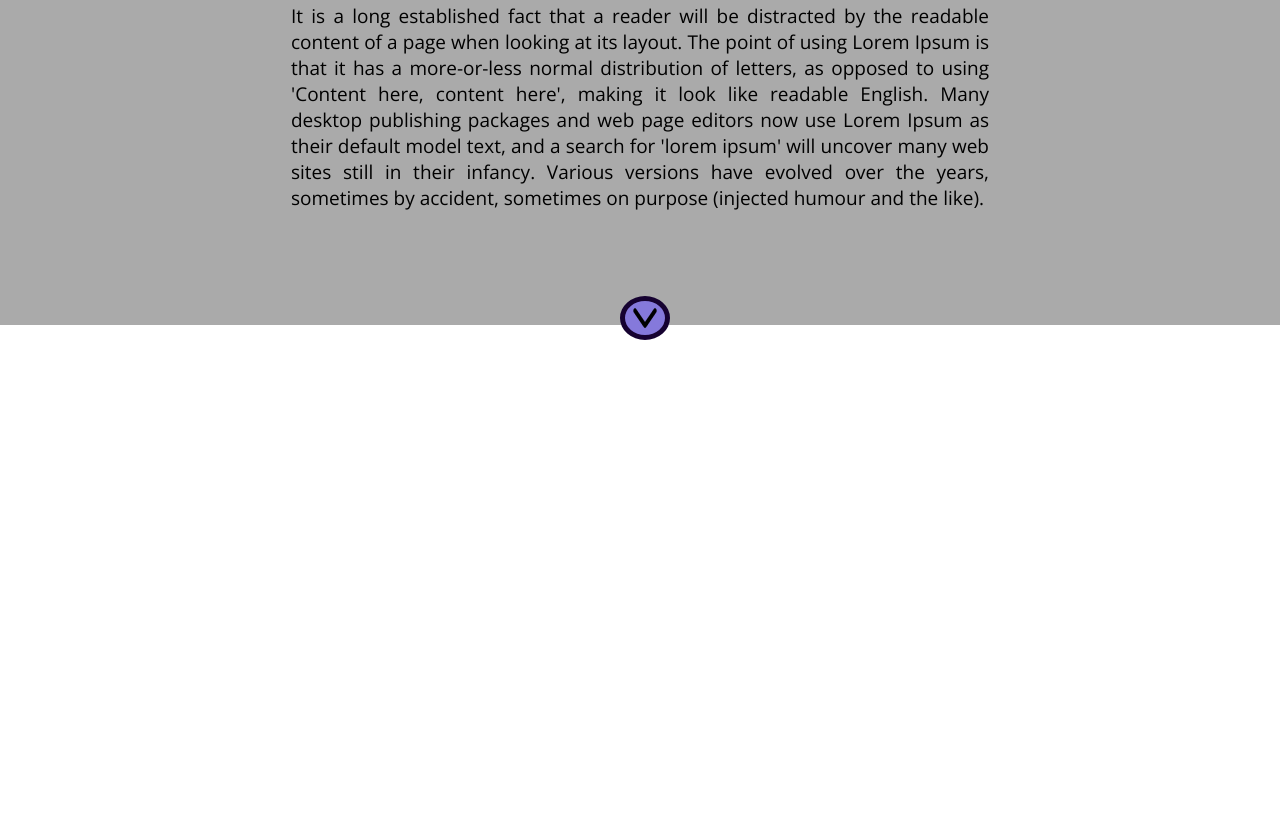
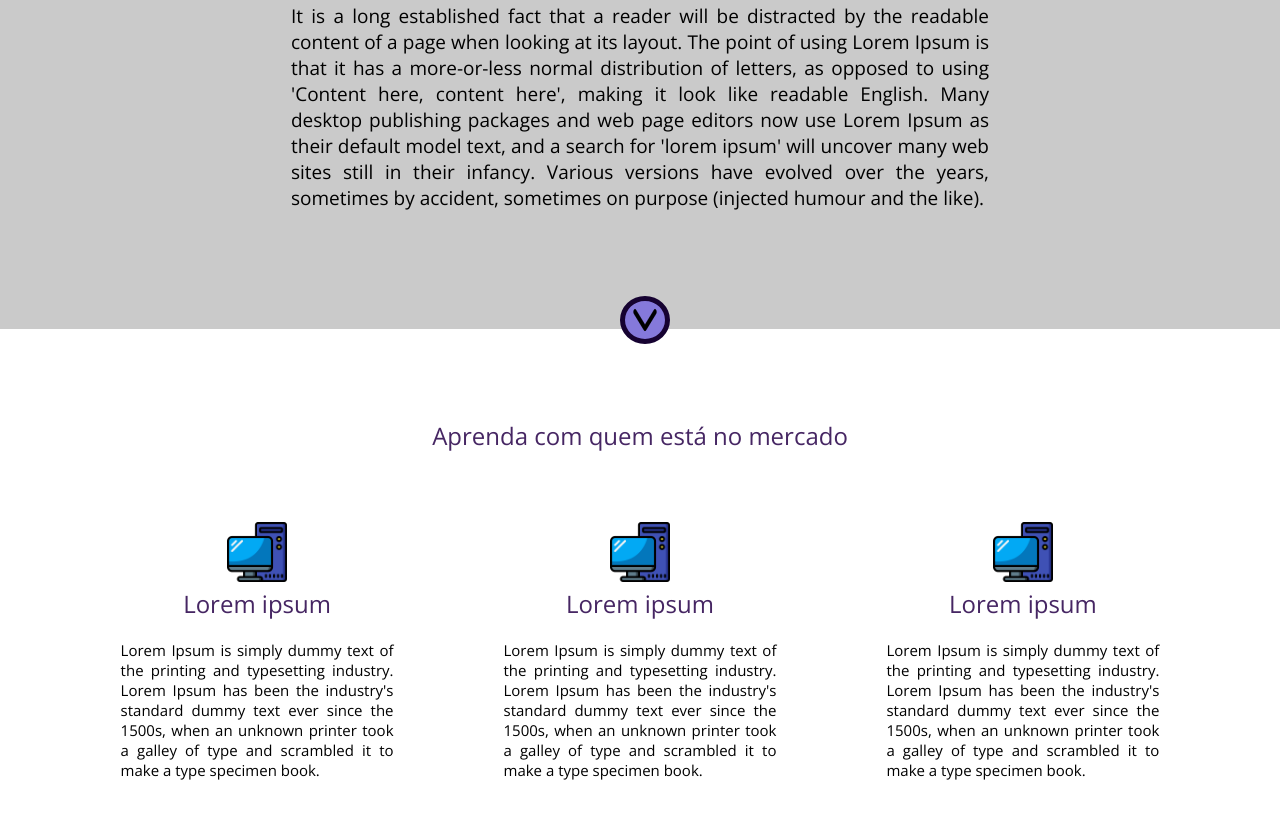
Before and after one commit to Spiguerfild/projeto_1_danki, a plain HTML site: page index.html in a window 1280 px wide. Shown: the part 746-1576 px from the top of the page. Before the commit the page ends 1086 px from the top, so only its background shows below. Drawn offline with nearby package versions, Linux system fonts and the light colour scheme.

Commit message:
meio do site

```diff
--- a/css/style.css
+++ b/css/style.css
@@ -20,7 +20,7 @@ body {
 
 .center {
     width: 1200px;
-
+padding: 0 2%;
     margin: 0 auto;
 
 }
@@ -30,6 +30,7 @@ body {
 }
 
 .header {
+    min-width: 1200px;
     width: 100%;
     height: 60px;
     background-color: #160231;
@@ -47,7 +48,7 @@ body {
     background-image: url(../img/backgroundcp.jpg);
     background-size: cover;
     background-position: center;
-
+    min-width: 1200px;
 }
 
 .container-banner>.center {
@@ -119,11 +120,11 @@ transition: 0.4s;
 }
 .container-list{
     text-align: left;
-    margin-top: 70px;
+    margin-top: 100px;
     float: left;
-    width: 619px;
+    width: 589px;
     height: 270px;
-    background-color: rgba(36, 39, 78, 0.7);
+    background-color: rgba(36, 39, 78, 0.8);
     padding: 30px 5px 5px 10px;
 }
 .container-list ul{
@@ -132,11 +133,13 @@ transition: 0.4s;
 .container-list ul li{
     color: aliceblue;
 margin-top: 25px;
+font-weight: 700;
 }
 .container-2{
     padding: 70px 0;
-    background-color: #aaaaaa;
+    background-color: #cacaca;
     text-align: center;
+    min-width: 1200px;
 }
 .container-2 h2{
     font-weight: 900;
@@ -156,7 +159,7 @@ margin-top: 25px;
     left: 50%;
     margin-left: -20px;
 width: 50px;
-height: 44px;
+height: 48px;
 background-image: url(../img/Arrow-down.svg.png);
 background-size: 100% 100%;
 border: 5px solid #160231;
@@ -164,3 +167,30 @@ border-radius: 50%;
 background-color: #8579DB;
 
 }
+.section-1{
+    padding: 90px 0;
+    min-width: 1200px;
+}
+.section-1 h2{
+    text-align: center;
+    color: #462663;
+    font-weight: normal;
+}
+.container-section{
+    margin-top: 40px;
+    text-align: center;
+}
+
+.container-single{
+   float: left;
+   width: 33.333%;
+padding: 30px;
+}
+.container-single p{
+    padding: 20px 25px;
+    font-size: 15px;
+    text-align: justify;
+}
+.container-single img{
+    width: 60px;
+}
--- a/index.html
+++ b/index.html
@@ -77,9 +77,56 @@
         <div class="arrow">
 
         </div>
+    </div>
+
+    <div class="section-1">
+        <div class="center">
+
+
+        <h2>Aprenda com quem está no mercado</h2>
+        <div class="container-section">
+            <div class="container-single">
+
+                <div><img src="./img/iconpc.png" alt="" width="60px"></div>
+                <div class="text-container-single">
+                    <h2>Lorem ipsum</h2>
+                    <p>Lorem Ipsum is simply dummy text of the printing and typesetting
+                        industry. Lorem Ipsum has been the industry's standard dummy text ever
+                        since the 1500s, when an unknown printer took a galley of type and scrambled
+                        it to make a type specimen book.</p>
+                </div>
 
             </div>
 
+            <div class="container-single">
+
+                <div><img src="./img/iconpc.png" alt="" width="60px"></div>
+                <div class="text-container-single">
+                    <h2>Lorem ipsum</h2>
+                    <p>Lorem Ipsum is simply dummy text of the printing and typesetting
+                        industry. Lorem Ipsum has been the industry's standard dummy text ever
+                        since the 1500s, when an unknown printer took a galley of type and scrambled
+                        it to make a type specimen book.</p>
+                </div>
+
+            </div>
+
+            <div class="container-single">
+
+                <div><img src="./img/iconpc.png" alt="" ></div>
+                <div class="text-container-single">
+                    <h2>Lorem ipsum</h2>
+                    <p>Lorem Ipsum is simply dummy text of the printing and typesetting
+                        industry. Lorem Ipsum has been the industry's standard dummy text ever
+                        since the 1500s, when an unknown printer took a galley of type and scrambled
+                        it to make a type specimen book.</p>
+                </div>
+
+            </div>
+
+        </div>
+    </div>
+    </div>
 
 </body>
 
```
Also changed, not shown: img/iconpc.png (added). Lines whose indentation alone changed are shown as unchanged.
